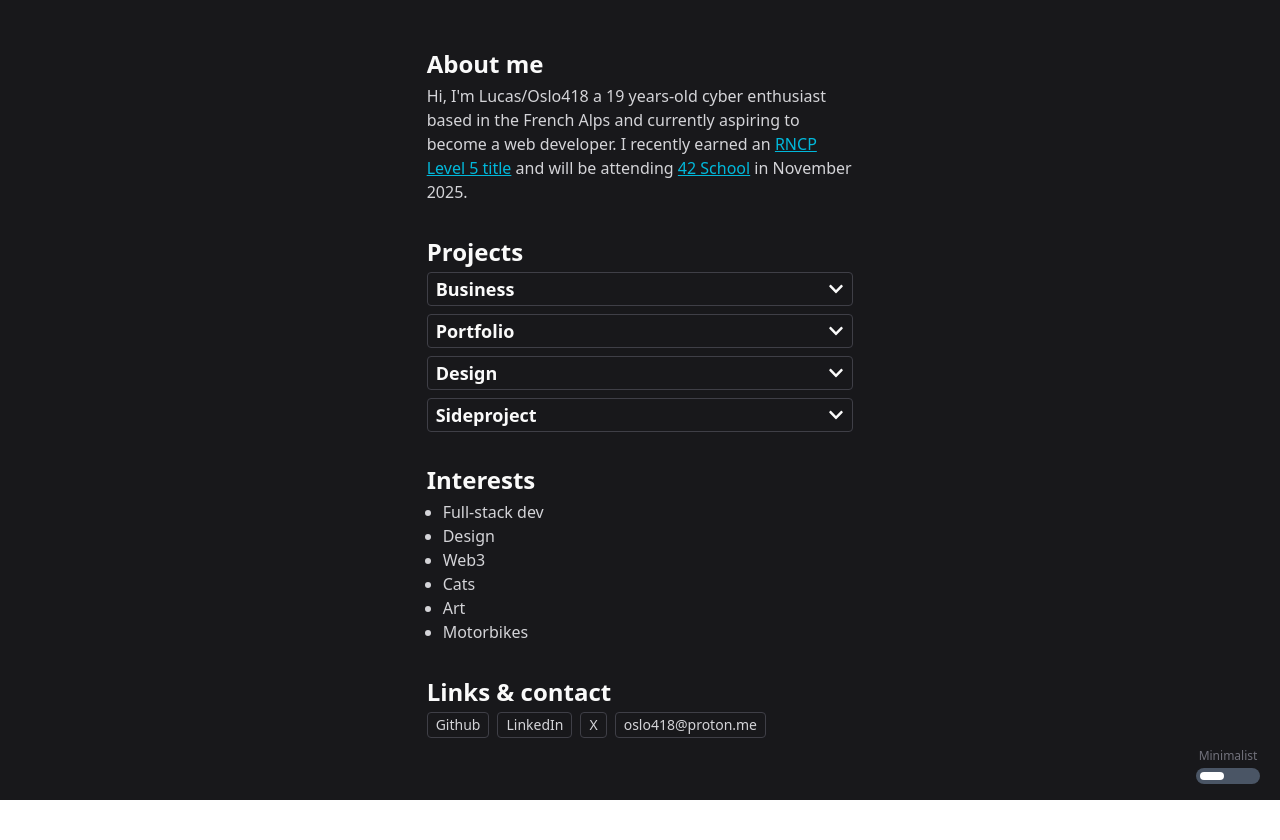
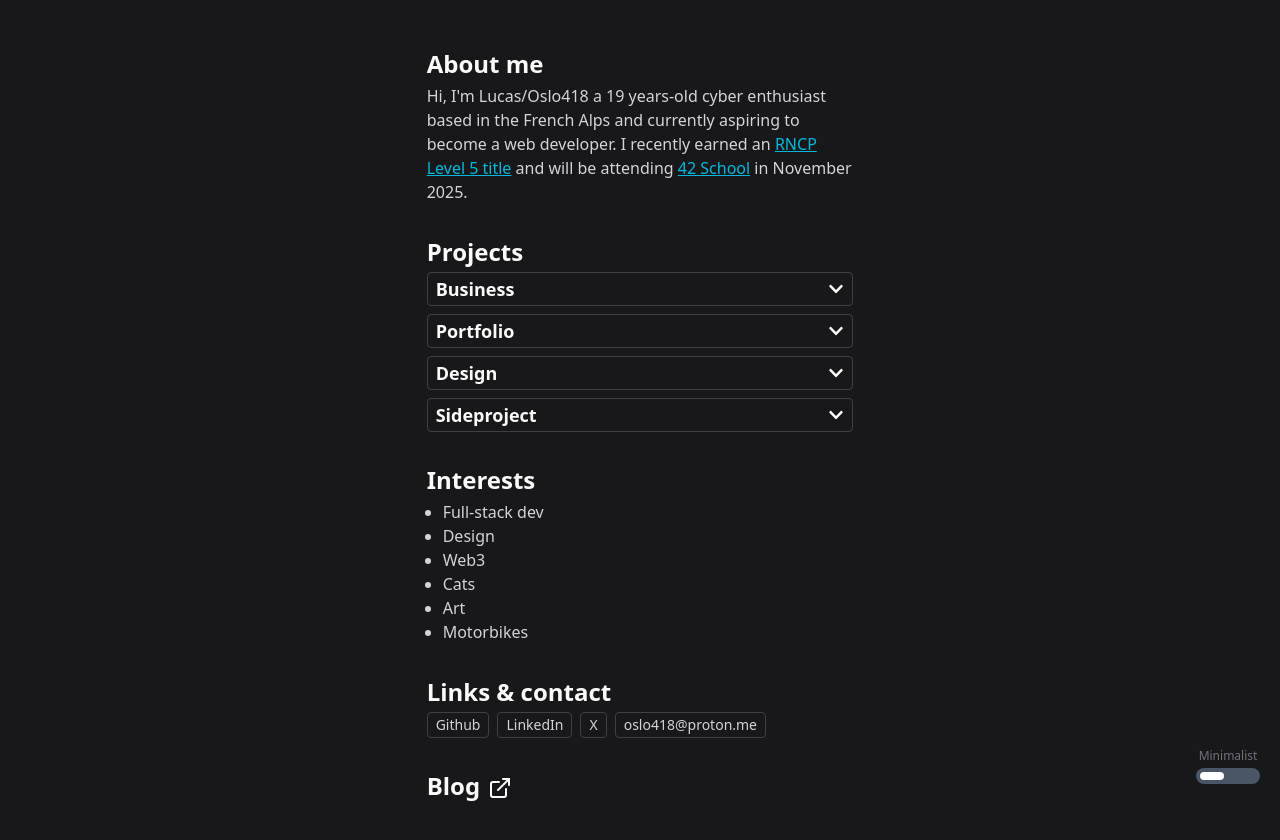
Before and after one commit to Oslonline/oslo-portfolio, a React (Vite) app: page / in a window 1280 px wide. Shown: the top 840 px of the page. Before the commit the page ends 800 px from the top, so only its background shows below. Built offline with nearby package versions, Linux system fonts and the light colour scheme.

Commit message:
feat: add external link to personal blog in MinimalistLayout

```diff
--- a/src/layouts/MinimalistLayout.jsx
+++ b/src/layouts/MinimalistLayout.jsx
@@ -1,6 +1,9 @@
 import React, { useState } from "react";
 import { FaChevronDown } from "react-icons/fa";
 import projects from "../data/projects.json";
+import { HiOutlineExternalLink } from "react-icons/hi";
+import { GoLinkExternal } from "react-icons/go";
+import { FiExternalLink } from "react-icons/fi";
 
 const categorizeProjects = (projects, categoriesOrder) => {
   const categorizedProjects = {};
@@ -104,6 +107,12 @@ export default function MinimalistLayout() {
             </a>
           </span>
         </section>
+        <a target="_blank" href="https://blog.oslo418.dev">
+          <p className="mb-1 flex items-center gap-2 text-lg font-semibold hover:text-zinc-300 md:text-xl lg:text-2xl">
+            Blog
+            <FiExternalLink className="translate-y-0.5" />
+          </p>
+        </a>
       </div>
     </div>
   );
```
